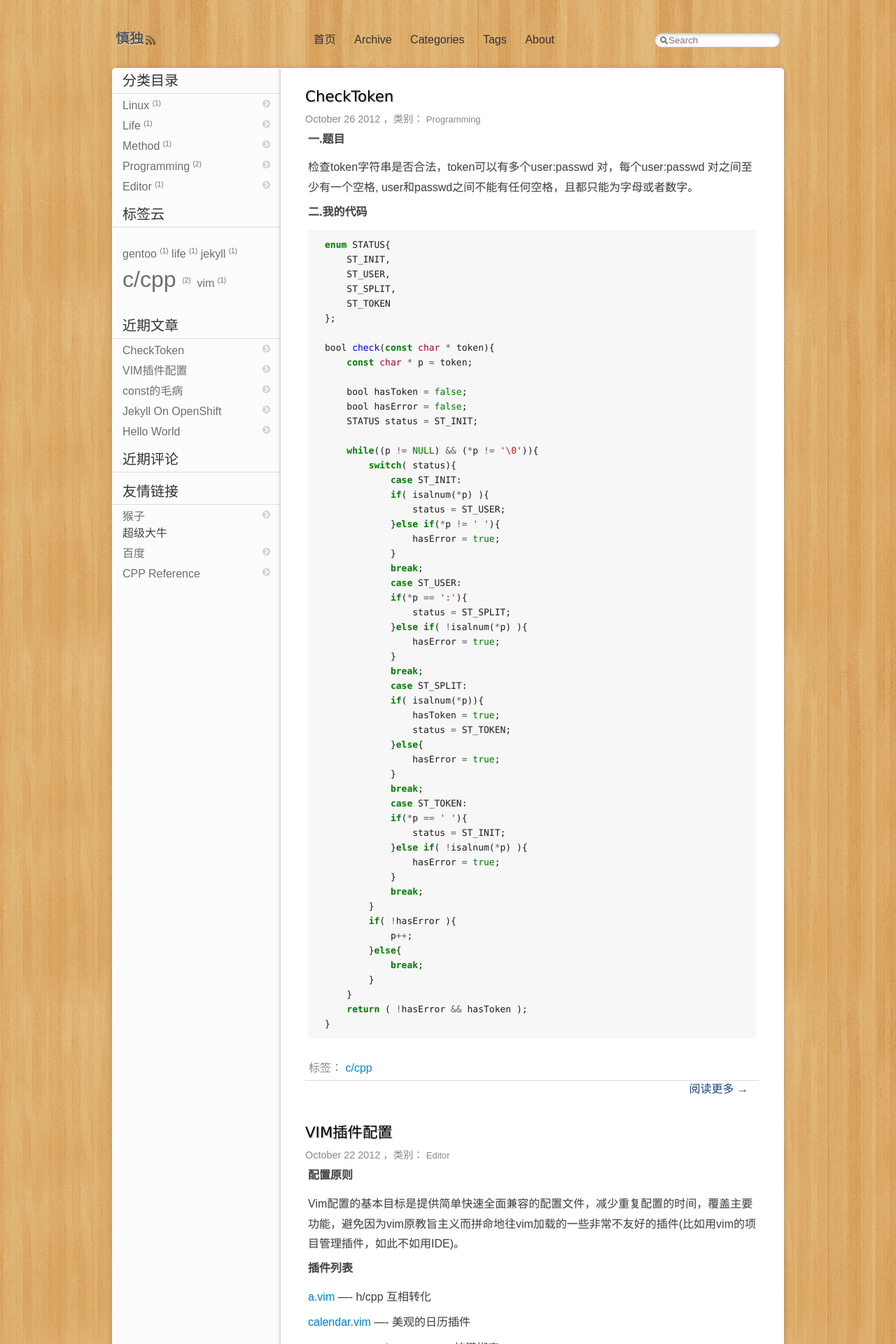
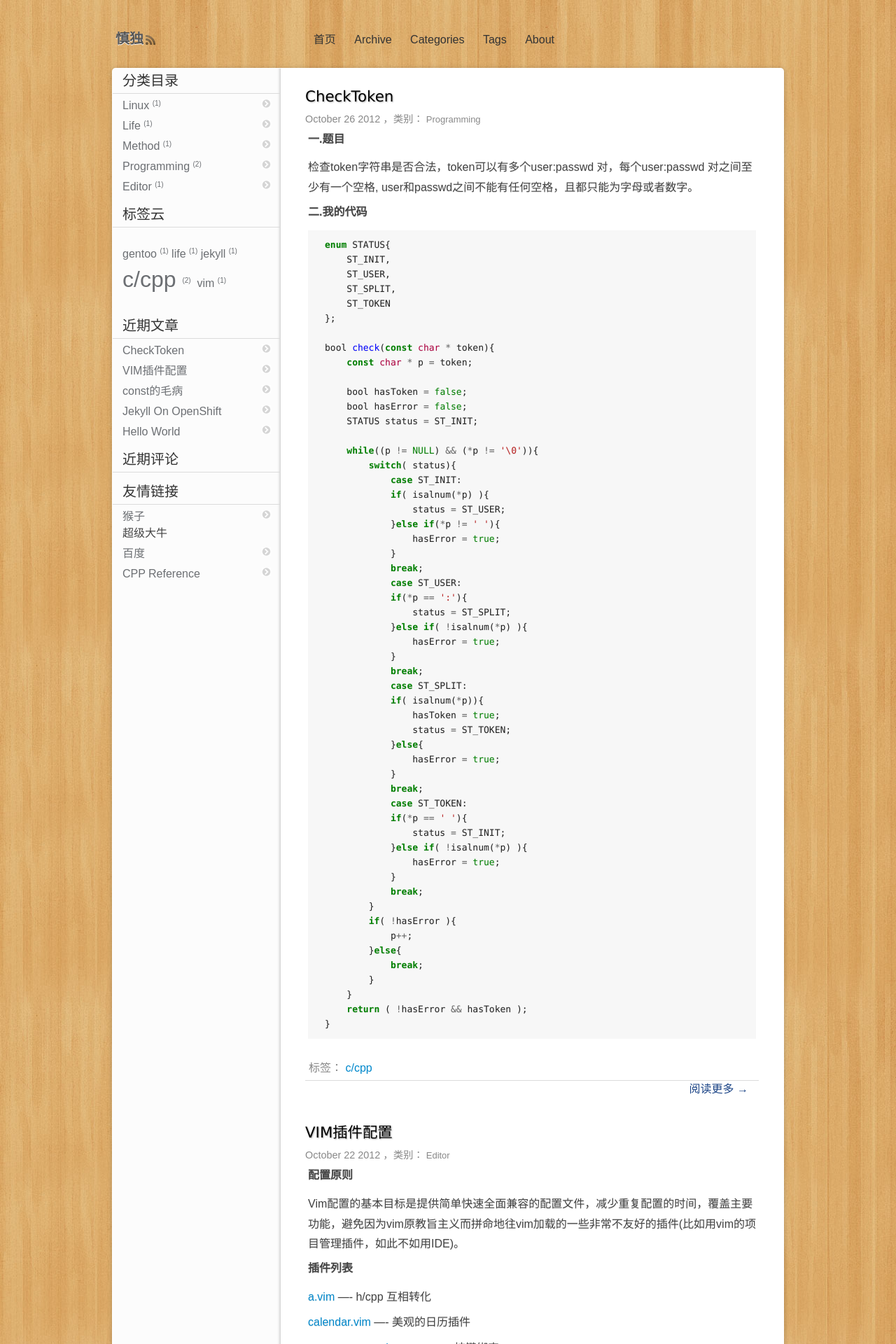
Before and after one commit to sealook/signifox.github.com, a Jekyll site: the page built from index.html, in a window 1280 px wide. Shown: the top 1920 px of the page at 70% size. Built offline with Jekyll 4.4.1, drawn with Linux system fonts in a browser that asks for light colours; Markdown is read by kramdown in place of the engine named in the settings; the list of posts is cut into pages by our own code; comment, search, counter and statistics services are not loaded.

Commit message:
Signed-off-by: signifox <signifox@gmail.com>

```diff
--- a/_config.yml
+++ b/_config.yml
@@ -14,7 +14,6 @@ category_list: true
 tag_cloud: true
 links: true
 google_analytics_tracking_id: UA-34850864-1
-google_search_id: 010105547632735252772:zhur5xgjxg8
 
 #Generate css
 #compass compile
--- a/_includes/header.md
+++ b/_includes/header.md
@@ -1,10 +1,4 @@
 <header>
-  <form role="search" method="get" id="searchform" action="http://www.google.com.hk/cse">
-    <fieldset role="search">
-        <input type="hidden" name="cx" value="{{ site.google_search_id }}"/>
-        <input id="sea" class="search" type="text" name="q" results="0" placeholder="Search"/>
-    </fieldset>
-  </form>
   <div class="hgroup">
       <h1><a href="/">{{ site.title }}</a></h1>
       {% if site.subtitle %}
```
